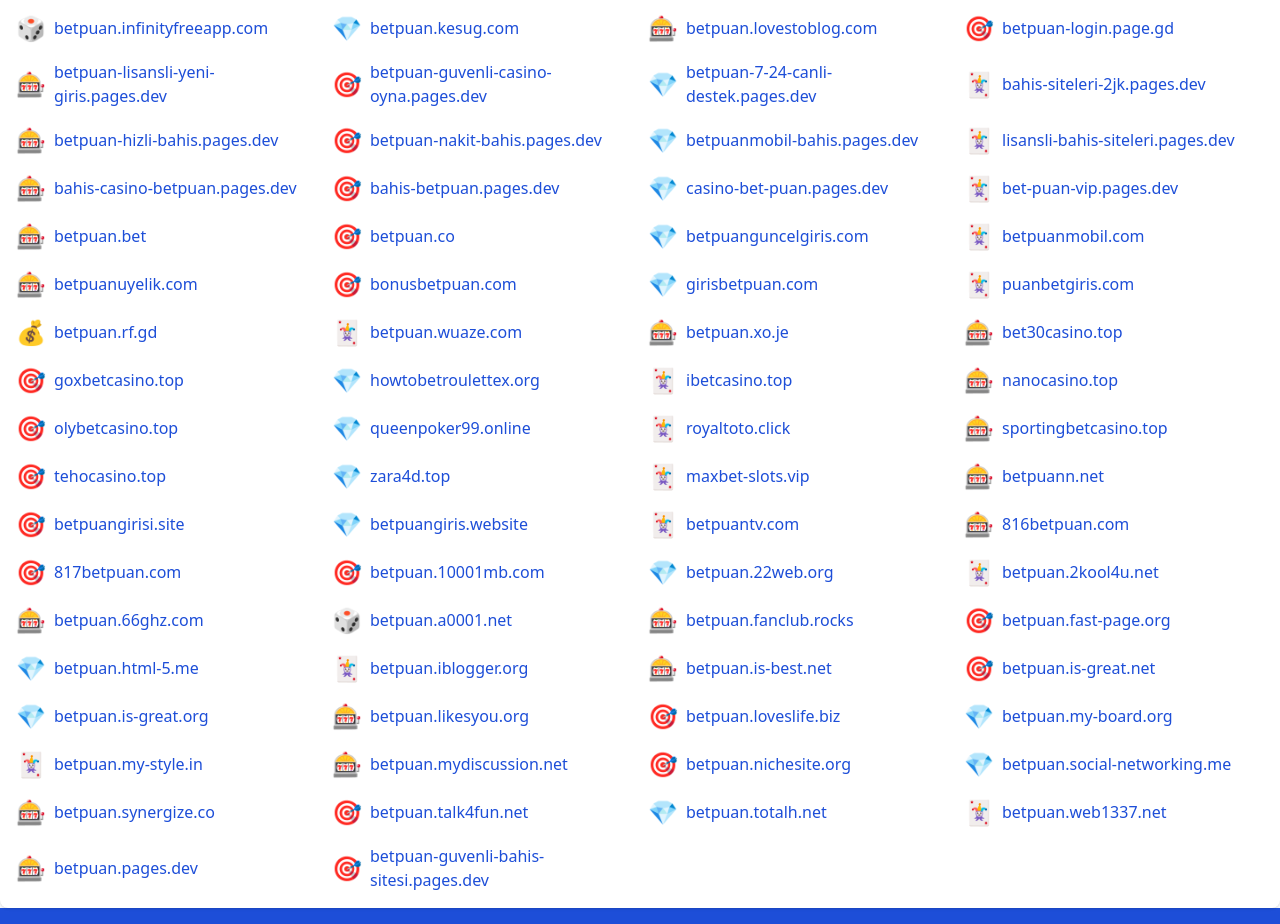
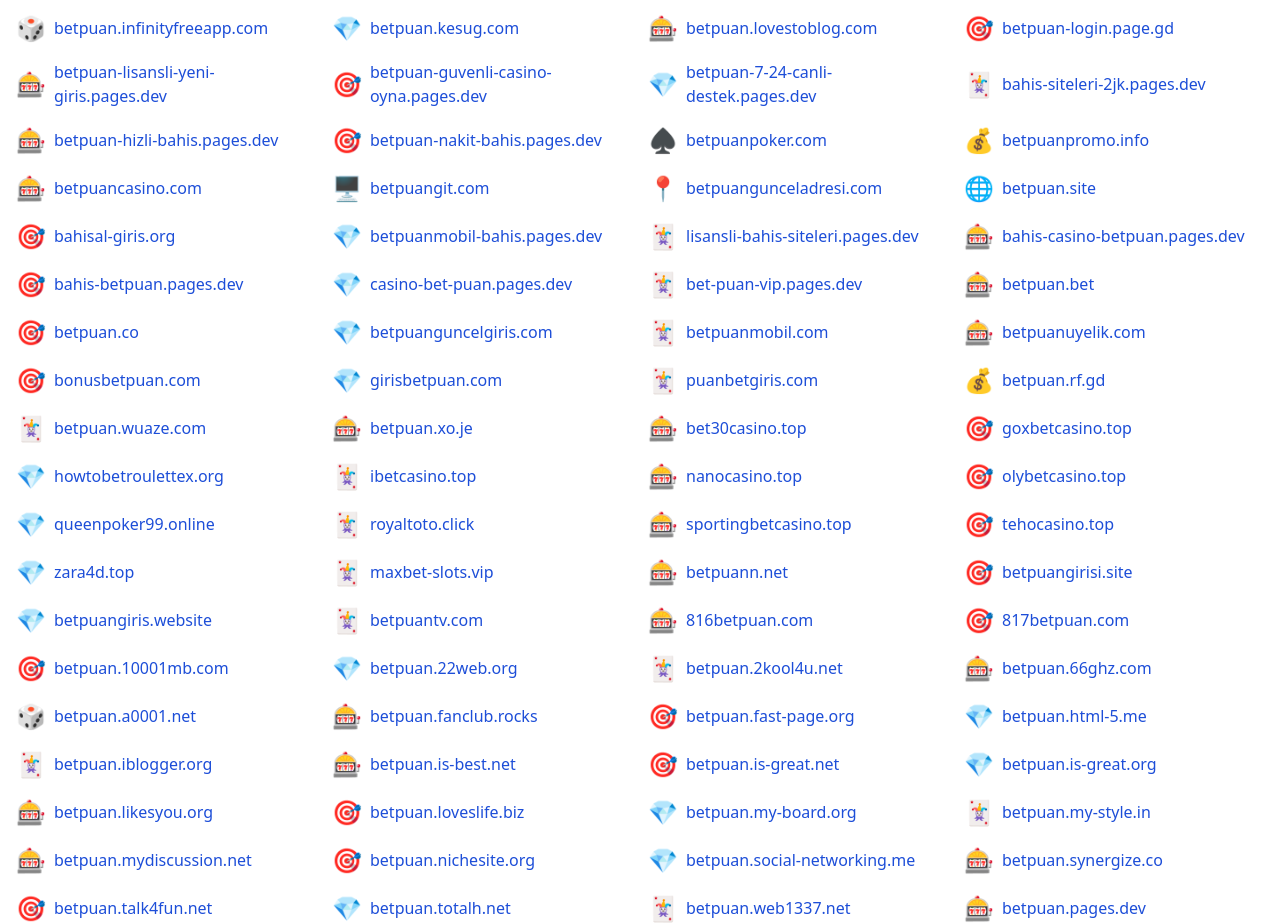
Before and after one commit to betseogalaxi/00023, a plain HTML site: page index.html in a window 1280 px wide. Shown: the part 920-1844 px from the top of the page. Drawn offline with nearby package versions, Linux system fonts and the light colour scheme.

Commit message:
Update index.html

```diff
--- a/index.html
+++ b/index.html
@@ -120,6 +120,35 @@
         <li class="flex items-center space-x-2">
           <span class="text-2xl" title="betpuan-nakit-bahis.pages.dev">🎯</span>
           <a href="https://betpuan-nakit-bahis.pages.dev" target="_blank" rel="dofollow" class="text-blue-700 hover:underline" title="Visit betpuan-nakit-bahis.pages.dev">betpuan-nakit-bahis.pages.dev</a>
+        </li>
+                <li class="flex items-center space-x-2">
+          <span class="text-2xl" title="betpuanpoker.com">♠️</span>
+          <a href="https://betpuanpoker.com" target="_blank" rel="dofollow" class="text-blue-700 hover:underline" title="Visit betpuanpoker.com">betpuanpoker.com</a>
+        </li>
+        <li class="flex items-center space-x-2">
+          <span class="text-2xl" title="betpuanpromo.info">💰</span>
+          <a href="https://betpuanpromo.info" target="_blank" rel="dofollow" class="text-blue-700 hover:underline" title="Visit betpuanpromo.info">betpuanpromo.info</a>
+        </li>
+        <li class="flex items-center space-x-2">
+          <span class="text-2xl" title="betpuancasino.com">🎰</span>
+          <a href="https://betpuancasino.com" target="_blank" rel="dofollow" class="text-blue-700 hover:underline" title="Visit betpuancasino.com">betpuancasino.com</a>
+        </li>
+        <li class="flex items-center space-x-2">
+          <span class="text-2xl" title="betpuangit.com">🖥️</span>
+          <a href="https://betpuangit.com" target="_blank" rel="dofollow" class="text-blue-700 hover:underline" title="Visit betpuangit.com">betpuangit.com</a>
+        </li>
+
+        <li class="flex items-center space-x-2">
+          <span class="text-2xl" title="betpuangunceladresi.com">📍</span>
+          <a href="https://betpuangunceladresi.com" target="_blank" rel="dofollow" class="text-blue-700 hover:underline" title="Visit betpuangunceladresi.com">betpuangunceladresi.com</a>
+        </li>
+        <li class="flex items-center space-x-2">
+          <span class="text-2xl" title="betpuan.site">🌐</span>
+          <a href="https://betpuan.site" target="_blank" rel="dofollow" class="text-blue-700 hover:underline" title="Visit betpuan.site">betpuan.site</a>
+        </li>
+        <li class="flex items-center space-x-2">
+          <span class="text-2xl" title="bahisal-giris.org">🎯</span>
+          <a href="https://bahisal-giris.org" target="_blank" rel="dofollow" class="text-blue-700 hover:underline" title="Visit bahisal-giris.org">bahisal-giris.org</a>
         </li>
         <li class="flex items-center space-x-2">
           <span class="text-2xl" title="betpuanmobil-bahis.pages.dev">💎</span>
```
